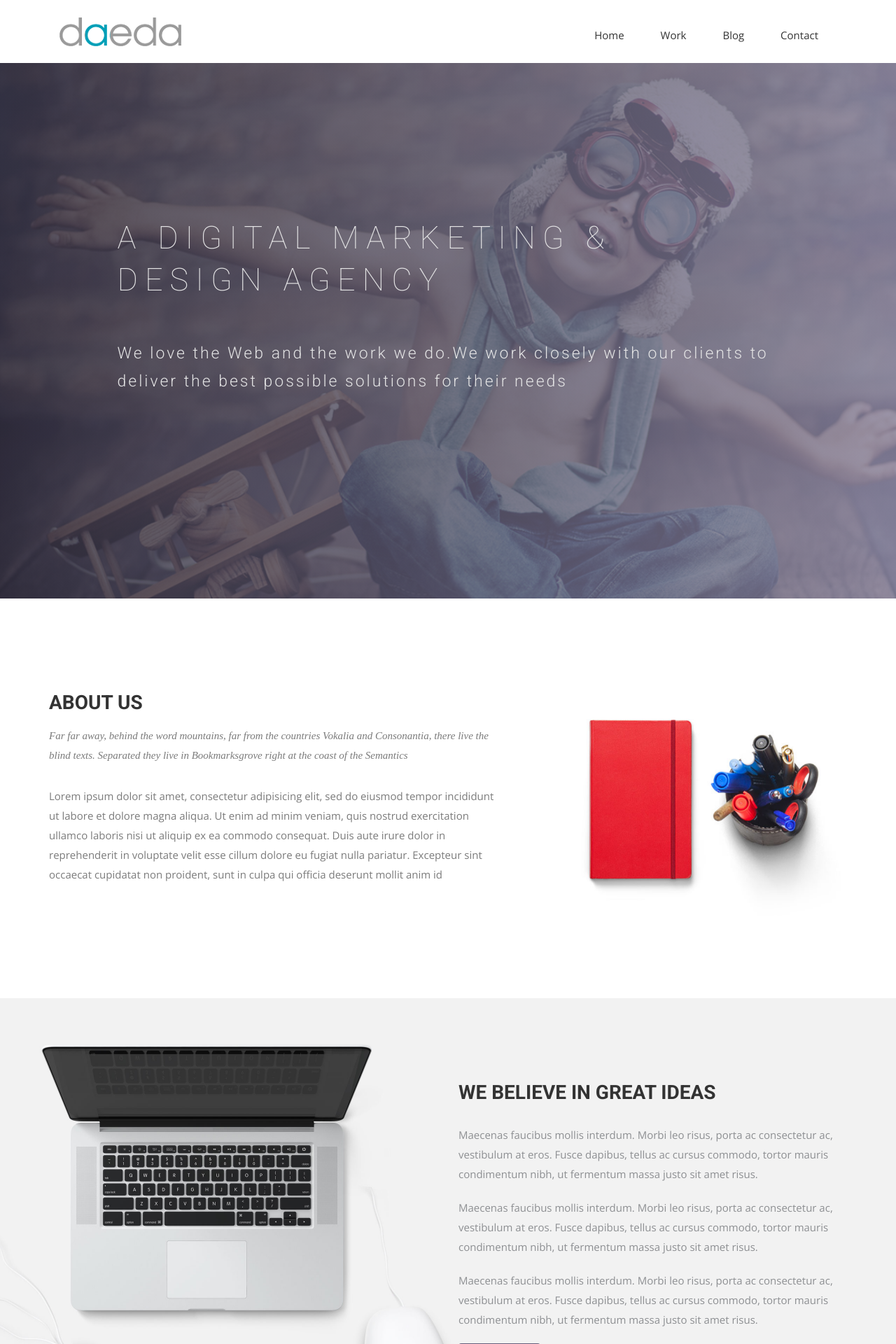
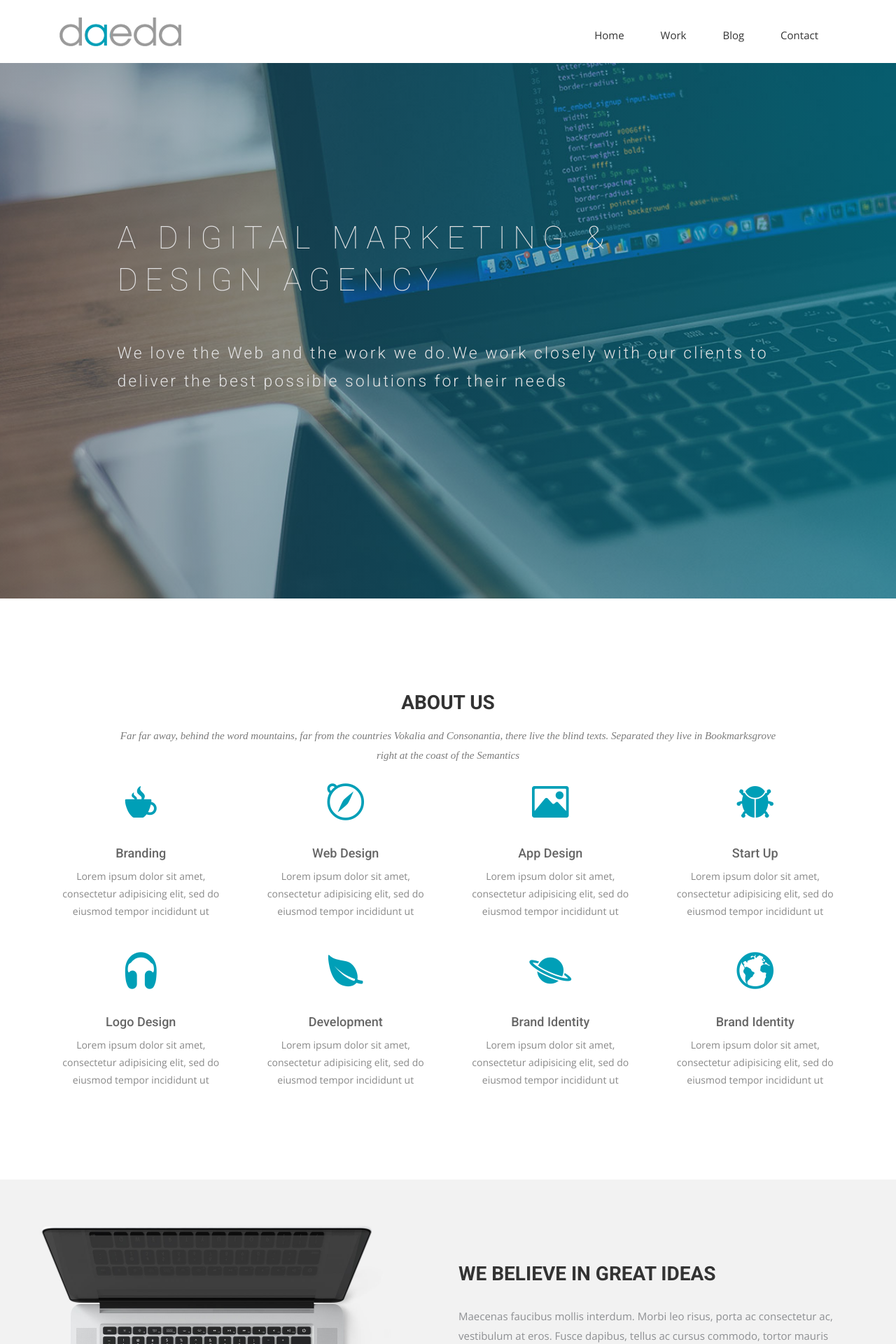
Before and after one commit to DaedaGroup/company-website, a Jekyll site: the page built from index.html, in a window 1280 px wide. Shown: the top 1920 px of the page at 70% size. Built offline with Jekyll 4.4.1, drawn with Linux system fonts in a browser that asks for light colours; nearby versions of some CDN libraries; some web fonts are replaced; some of the changed text lies outside the part shown.

Commit message:
- Added new client files - Updated section with work

```diff
--- a/css/airspace.css
+++ b/css/airspace.css
@@ -113,8 +113,8 @@
   right: 0;
   width: 100%;
   height: 100%;
-  background: linear-gradient(to left, #8b86a3, #322e40);
-  opacity: 0.8;
+  background: linear-gradient(to left, #009fb7, #322e40);
+  opacity: 0.4;
 }
 #slider .block {
   color: #E3E3E4;
@@ -138,6 +138,7 @@
 	wrapper Start
 --*/
 #intro {
+  text-align: center;
   padding: 100px 0;
 }
 #intro .block h2 {
@@ -159,6 +160,25 @@
 #intro .section-title p {
   padding-top: 20px;
 }
+#intro .service-item {
+  padding-bottom: 30px;
+}
+#intro .service-item i {
+  font-size: 60px;
+  color: #009fb7;
+}
+#intro .service-item h4 {
+  padding-top: 20px;
+  margin: 0;
+  color: #666;
+}
+#intro .service-item p {
+  color: #888;
+  padding-top: 10px;
+  margin: 0;
+  font-size: 14px;
+  line-height: 1.8;
+}
 /*--
 	service Start
 --*/
@@ -171,7 +191,7 @@
 }
 #service .service-item i {
   font-size: 60px;
-  color: #4A4656;
+  color: #009fb7;
 }
 #service .service-item h4 {
   padding-top: 20px;
@@ -184,6 +204,13 @@
   margin: 0;
   font-size: 14px;
   line-height: 1.8;
+}
+/*--
+    work start
+*/
+#work {
+  text-align: center;
+  padding: 90px 0;
 }
 /*--
 	call-to-action Start
@@ -262,7 +289,7 @@
   margin-bottom: 20px;
 }
 #feature .btn-view-works {
-  background: #655E7A;
+  background: #009fb7;
   color: #fff;
   padding: 10px 20px;
 }
--- a/index.html
+++ b/index.html
@@ -22,50 +22,15 @@
 <section id="intro">
   <div class="container">
     <div class="row">
-      <div class="col-xs-10 col-xs-offset-1 col-md-7 col-md-offset-0">
+        <div class="col-xs-10 col-xs-offset-1">
             <div class="block">
                 <div class="section-title">
                     <h2>About Us</h2>
                     <p>Far far away, behind the word mountains, far from the countries Vokalia and Consonantia, there live the blind texts. Separated they live in Bookmarksgrove right at the coast of the Semantics</p>
                 </div>
-          <p>Lorem ipsum dolor sit amet, consectetur adipisicing elit, sed do eiusmod tempor incididunt ut labore et dolore magna aliqua. Ut enim ad minim veniam, quis nostrud exercitation ullamco laboris nisi ut aliquip ex ea commodo consequat. Duis aute irure dolor in reprehenderit in voluptate velit esse cillum dolore eu fugiat nulla pariatur. Excepteur sint occaecat cupidatat non proident, sunt in culpa qui officia deserunt mollit anim id </p>
             </div>
         </div><!-- .col-md-7 close -->
-      <div class="col-xs-10 col-xs-offset-1 col-md-5 col-md-offset-0">
-        <div class="block">
-          <img src="img/wrapper-img.png" alt="Img">
-        </div>
-      </div><!-- .col-md-5 close -->
-    </div>
-  </div>
-</section>
 
-<section id="feature">
-<div class="container">
-  <div class="row">
-    <div class="col-xs-10 col-xs-offset-1 col-sm-8 col-sm-offset-4 col-md-6 col-md-offset-6">
-      <h2>WE BELIEVE IN GREAT IDEAS</h2>
-      <p>Maecenas faucibus mollis interdum. Morbi leo risus, porta ac consectetur ac, vestibulum at eros. Fusce dapibus, tellus ac cursus commodo, tortor mauris condimentum nibh, ut fermentum massa justo sit amet risus.</p>
-      <p>Maecenas faucibus mollis interdum. Morbi leo risus, porta ac consectetur ac, vestibulum at eros. Fusce dapibus, tellus ac cursus commodo, tortor mauris condimentum nibh, ut fermentum massa justo sit amet risus.</p>
-      <p>Maecenas faucibus mollis interdum. Morbi leo risus, porta ac consectetur ac, vestibulum at eros. Fusce dapibus, tellus ac cursus commodo, tortor mauris condimentum nibh, ut fermentum massa justo sit amet risus.</p>
-      <a href="#" class="btn btn-view-works">View Works</a>
-    </div>
-  </div>
-</div>
-</section>
-
-<!-- Service Start -->
-<section id="service">
-  <div class="container">
-    <div class="row">
-      <div class="col-xs-10 col-xs-offset-1">
-        <div class="section-title">
-          <h2>Our Services</h2>
-          <p>Far far away, behind the word mountains, far from the countries Vokalia and Consonantia, there live the blind texts. Separated they live in Bookmarksgrove right at the coast of the Semantics</p>
-        </div>
-      </div>
-    </div>
-    <div class="row ">
         <div class="col-xs-10 col-xs-offset-1 col-sm-6 col-sm-offset-0 col-md-3">
             <div class="service-item">
                 <i class="icon ion-coffee"></i>
@@ -120,6 +85,47 @@
                 <i class="ion-earth"></i>
                 <h4>Brand Identity</h4>
                 <p>Lorem ipsum dolor sit amet, consectetur adipisicing elit, sed do eiusmod tempor incididunt ut </p>
+            </div>
+        </div>
+        <!-- .col-md-5 close -->
+    </div>
+  </div>
+</section>
+
+<section id="feature">
+<div class="container">
+  <div class="row">
+    <div class="col-xs-10 col-xs-offset-1 col-sm-8 col-sm-offset-4 col-md-6 col-md-offset-6">
+      <h2>WE BELIEVE IN GREAT IDEAS</h2>
+      <p>Maecenas faucibus mollis interdum. Morbi leo risus, porta ac consectetur ac, vestibulum at eros. Fusce dapibus, tellus ac cursus commodo, tortor mauris condimentum nibh, ut fermentum massa justo sit amet risus.</p>
+      <p>Maecenas faucibus mollis interdum. Morbi leo risus, porta ac consectetur ac, vestibulum at eros. Fusce dapibus, tellus ac cursus commodo, tortor mauris condimentum nibh, ut fermentum massa justo sit amet risus.</p>
+      <p>Maecenas faucibus mollis interdum. Morbi leo risus, porta ac consectetur ac, vestibulum at eros. Fusce dapibus, tellus ac cursus commodo, tortor mauris condimentum nibh, ut fermentum massa justo sit amet risus.</p>
+      <a href="#" class="btn btn-view-works">View Works</a>
+    </div>
+  </div>
+</div>
+</section>
+
+<!-- Work Start -->
+<section id="work">
+  <div class="container">
+    <div class="row">
+      <div class="col-xs-10 col-xs-offset-1">
+        <div class="section-title">
+          <h2>OUR WORK</h2>
+          <p>Far far away, behind the word mountains, far from the countries Vokalia and Consonantia, there live the blind texts. Separated they live in Bookmarksgrove right at the coast of the Semantics</p>
+        </div>
+      </div>
+    </div>
+    <div class="row ">
+      <div class="col-xs-10 col-xs-offset-1 col-sm-6 col-sm-offset-0 col-md-4">
+        <div class="work-item">
+            <img src="img/portfolio/vi.png" alt=""/>
+        </div>
+      </div>
+      <div class="col-xs-10 col-xs-offset-1 col-sm-6 col-sm-offset-0 col-md-4">
+        <div class="work-item">
+            <img src="img/portfolio/sony.png" alt="" />
         </div>
       </div>
     </div>
```
Also changed, not shown: Gemfile.lock, favicon.ico, img/clients/sony_logo.png (added), img/clients/verizon_logo.png (added), img/portfolio/sony.png (added), img/portfolio/vi.png (added), img/slider-bg.jpg. Lines whose indentation alone changed are shown as unchanged.
